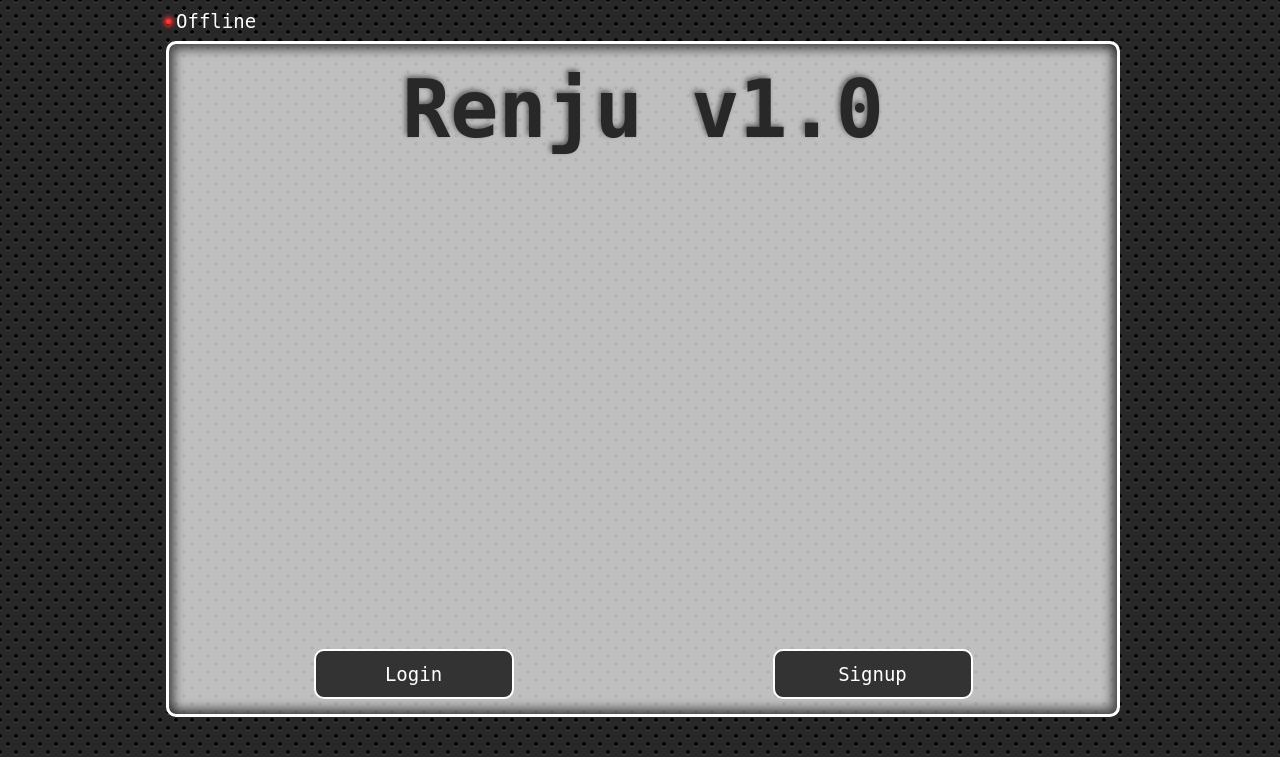
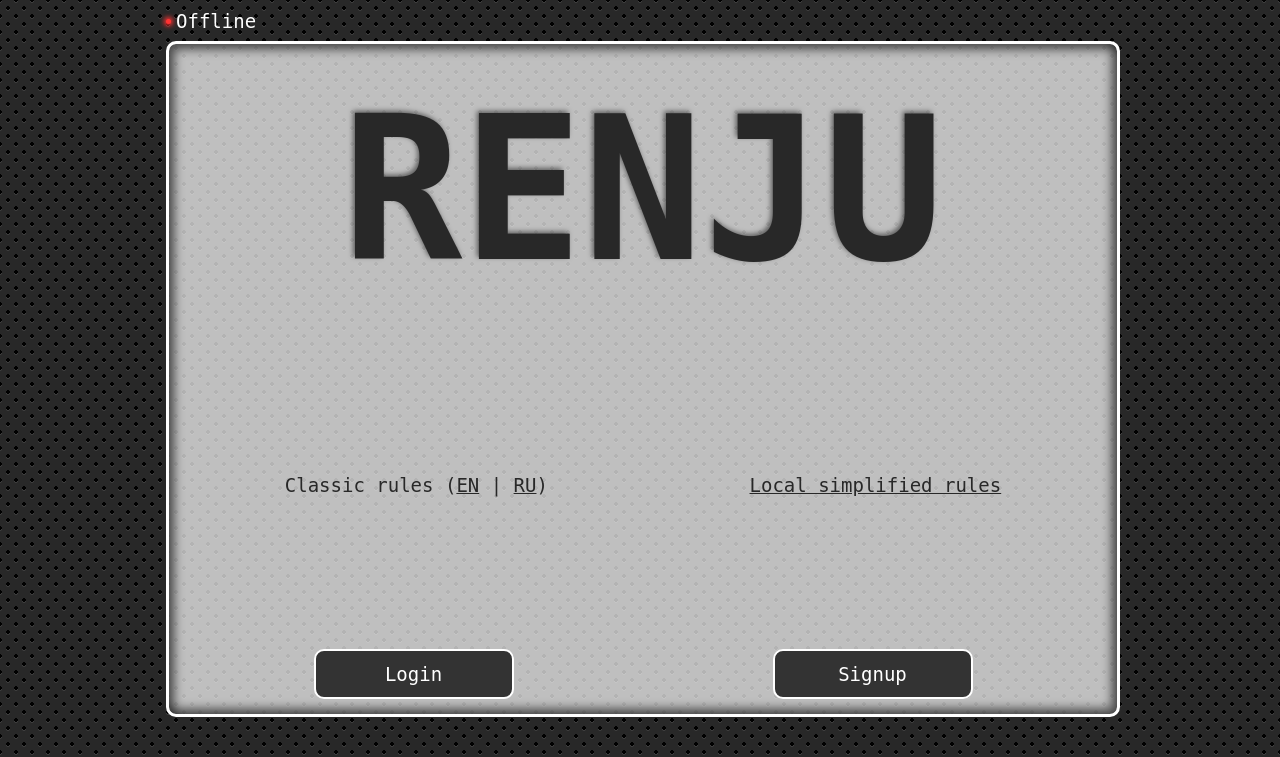
Before and after one commit to ysaron/renju-online, a Python web app: template templates/index.html in a window 1280 px wide. Shown: the top 757 px of the page. Run offline with Jinja, Linux system fonts and the light colour scheme; the template is opened without the code that fills it: most values are stand-ins (such as "Sample title", 1, 10 or a date in 2020).

Commit message:
Improve main page

```diff
--- a/static/css/styles.css
+++ b/static/css/styles.css
@@ -20,12 +20,6 @@ body {
     font-size: 19px;
     line-height: 24px;
     /*position: fixed;*/
-}
-
-h1 {
-    text-align: center;
-    font-size: 80px;
-    text-shadow: -2px -2px 5px rgba(0, 0, 0, 0.5);
 }
 
 h2 {
@@ -81,6 +75,20 @@ input[type=text], input[type=password], input[type=email] {
 input[type=text]:focus, input[type=password]:focus, input[type=email]:focus {
     outline: 2px solid white;
     background-color: white;
+}
+
+a:link, a:visited {
+    color: var(--dark);
+    background-color: transparent;
+}
+a:hover, a:active {
+    color: var(--blue);
+}
+
+.main-heading {
+    text-align: center;
+    font-size: 100px;
+    text-shadow: -2px -2px 5px rgba(0, 0, 0, 0.5);
 }
 
 .container {
--- /dev/null
+++ b/templates/home.html
@@ -0,0 +1,11 @@
+<div class="main-heading"><h1>RENJU</h1></div>
+<div class="section">
+<div class="section section-vert">
+  <span>Classic rules (<a href="https://en.wikipedia.org/wiki/Renju">EN</a> | <a href="https://ru.wikipedia.org/wiki/Рэндзю">RU</a>)</span>
+</div>
+<div class="section section-vert">
+  <span class="question">Local simplified rules
+    <span class="tooltip tooltip-common">Well, like tic-tac-toe, but 5 in a row</span>
+  </span>
+</div>
+</div>
--- a/templates/index.html
+++ b/templates/index.html
@@ -27,16 +27,15 @@
       <div class="online-counter">unknown</div>
     </div>
     <div id="mainscreen-not-logged" class="screen screen-main">
-      <div class=""><h1>Renju v1.0</h1></div>
+      {% include "home.html" %}
       <div class="section">
         <button type="button" class="btn btn-large login">Login</button>
         <button type="button" class="btn btn-large signup">Signup</button>
       </div>
     </div>
     <div id="mainscreen-logged" class="screen screen-main">
-      <div class=""><h1>Renju v1.0</h1></div>
+      {% include "home.html" %}
       <div class="section">
-        <button type="button" class="btn btn-large">Hi, <span class="span-username"></span>!</button>
         <button type="button" class="btn btn-large logout">Logout</button>
       </div>
       <div class="section">
```
